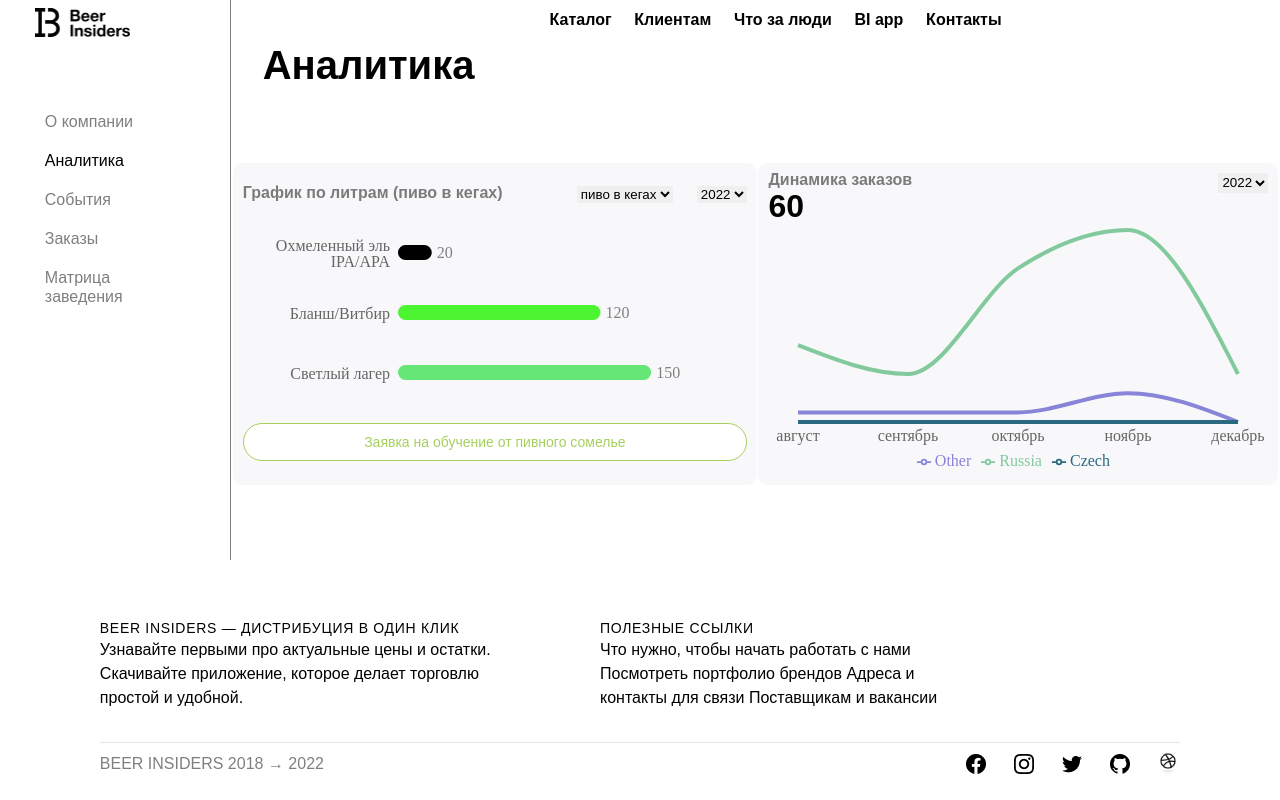
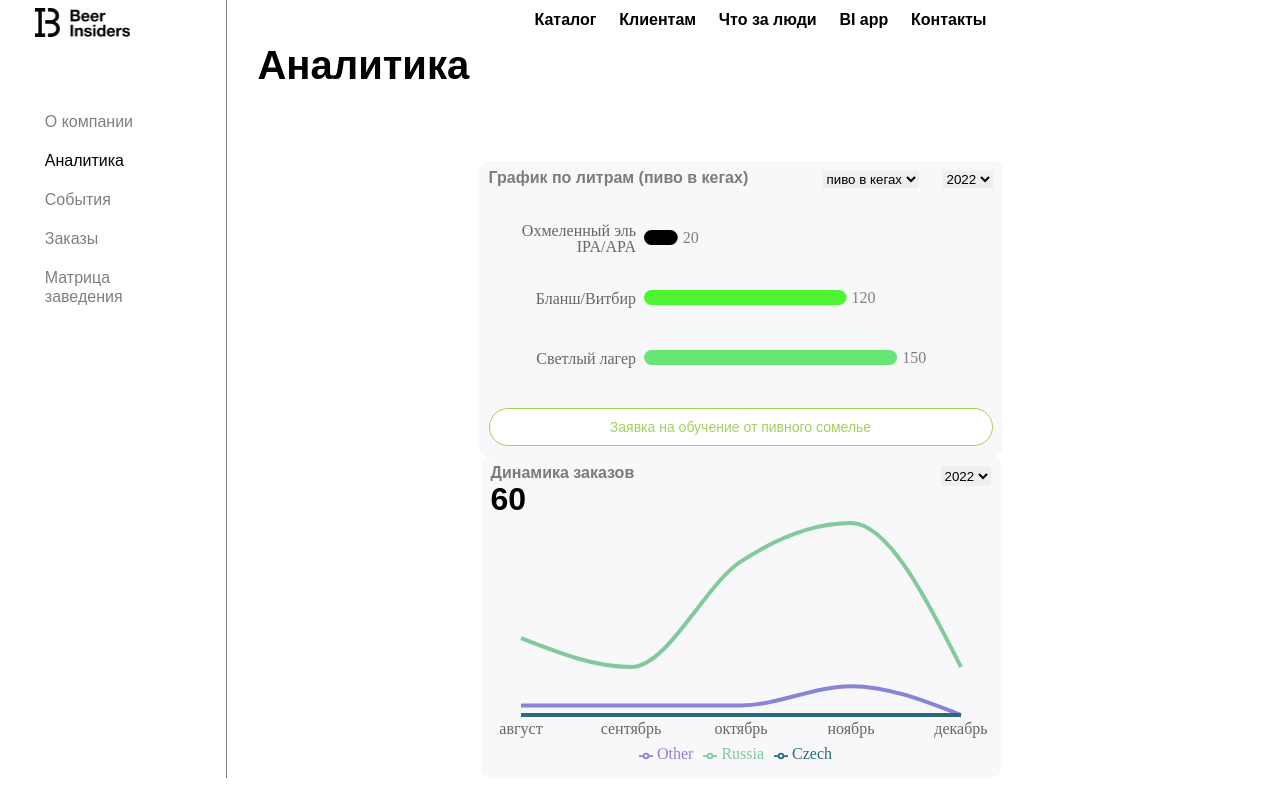
Before and after one commit to kirryya/beer-insiders, a React (Create React App) app: page / in a window 1280 px wide. Shown: the top 800 px of the page. Built offline with nearby package versions, Linux system fonts and the light colour scheme.

Commit message:
refactoring styles

```diff
--- a/src/app/App.scss
+++ b/src/app/App.scss
@@ -6,23 +6,17 @@
   .main {
     display: flex;
     height: 80%;
-    width: 100vw;
+    width: 98vw;
 
     .analytics-container {
       width: 82%;
       height: 100%;
     }
   }
-
-  @media screen and (max-height: 1246px) {
-    .main {
-      height: 75%;
-    }
-  }
-
   @media screen and (max-height: 982px) {
     .main {
-      height: 70%;
+      height: 100%;
+      width: 98vw;
     }
   }
 
```
